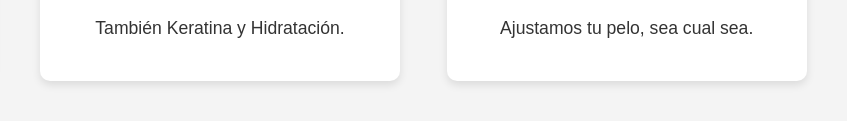
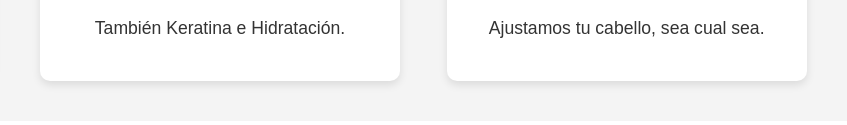
Before and after one commit to essencebeauty548-debug/Esscensebeauty.github.io, a plain HTML site: page index.html in a window 1280 px wide. Shown: the part 1986-2111 px from the top of the page, 420-1267 px from the left. Drawn offline with Linux system fonts and the light colour scheme.

Commit message:
Update index.html

```diff
--- a/index.html
+++ b/index.html
@@ -203,7 +203,7 @@
     <!-- Sección principal -->
     <div class="main-container">
         <div class="content">
-            <h2>Transforma tus manos con estilo</h2>
+            <h2>Transforma tus rostro con estilo</h2>
             <p>Ofrecemos servicios de limpieza, de alta calidad para que tu pelo luzca espectacular. ¡Visítanos y siéntete como nueva!</p>
             <a href="#prices" class="cta-button">Ofrecemos servicios a domicilio a todas partes de Pariaguán</a>
         </div>
@@ -242,11 +242,11 @@
             </div>
             <div class="photo-card">
                 <img src="https://media.discordapp.net/attachments/1402428849559568416/1404859260030160916/image0.jpg?ex=689cb8a4&is=689b6724&hm=e8099d01e2f236854c98c50bd8c0c15214b964e247588b95d8389ad829986753&=&format=webp&width=1242&height=1656" alt="Imagen 2">
-                <p>También Keratina y Hidratación.</p>
+                <p>También Keratina e Hidratación.</p>
             </div>
             <div class="photo-card">
                 <img src="https://media.discordapp.net/attachments/1402428849559568416/1404861195298799779/IMG_4010.png?ex=689cba72&is=689b68f2&hm=a77604ff300ec5af6d5e4eb3a797b62c293d11b1dc8ae8eaa31bc9361b239425&=&format=webp&quality=lossless&width=1236&height=1656" alt="Imagen 3">
-                <p>Ajustamos tu pelo, sea cual sea.</p>
+                <p>Ajustamos tu cabello, sea cual sea.</p>
             </div>
         </div>
     </div>
```
